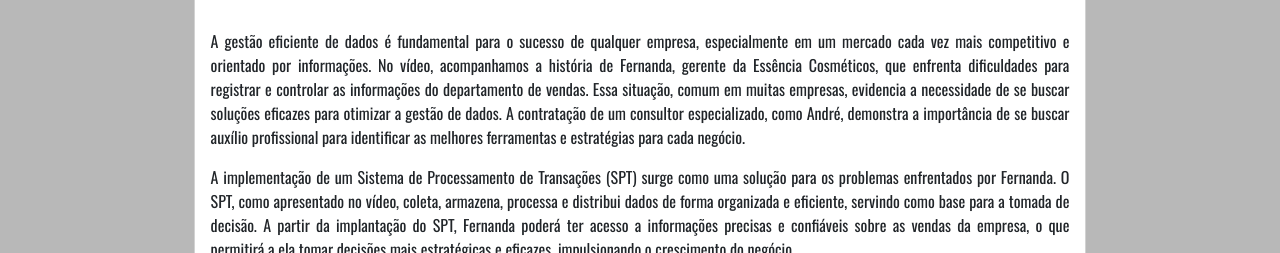
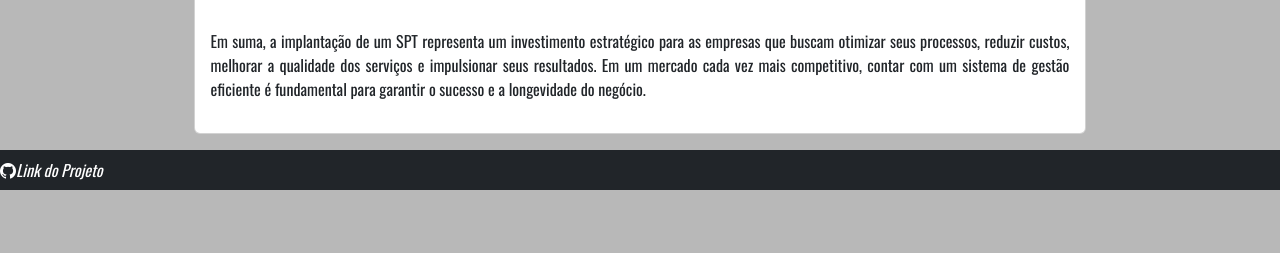
Before and after one commit to SilvestreLago/Curriculo_gabriela, a plain HTML site: page SPT/case.html in a window 1280 px wide. Shown: the part 2547-2800 px from the top of the page. After the commit the page ends 2737 px from the top, so only its background shows below. Drawn offline with nearby package versions, Linux system fonts and the light colour scheme.

Commit message:
Correção
- Correção de responsividade do menu hamburguer
- Alteração do texto que estava errado.

```diff
--- a/SPT/case.html
+++ b/SPT/case.html
@@ -83,8 +83,6 @@
                 <figcaption class="figure-caption"><a href="https://www.youtube.com/watch?v=Q_1KXoNqBRQ" target="_blank" rel="noopener noreferrer">Link do vídeo</a></figcaption>
             </figure>
             <div class="card-body" style="text-align: justify;">
-                <p>A gestão eficiente de dados é fundamental para o sucesso de qualquer empresa, especialmente em um mercado cada vez mais competitivo e orientado por informações. No vídeo, acompanhamos a história de Fernanda, gerente da Essência Cosméticos, que enfrenta dificuldades para registrar e controlar as informações do departamento de vendas. Essa situação, comum em muitas empresas, evidencia a necessidade de se buscar soluções eficazes para otimizar a gestão de dados. A contratação de um consultor especializado, como André, demonstra a importância de se buscar auxílio profissional para identificar as melhores ferramentas e estratégias para cada negócio.</p>
-                <p>A implementação de um Sistema de Processamento de Transações (SPT) surge como uma solução para os problemas enfrentados por Fernanda. O SPT, como apresentado no vídeo, coleta, armazena, processa e distribui dados de forma organizada e eficiente, servindo como base para a tomada de decisão. A partir da implantação do SPT, Fernanda poderá ter acesso a informações precisas e confiáveis sobre as vendas da empresa, o que permitirá a ela tomar decisões mais estratégicas e eficazes, impulsionando o crescimento do negócio.</p>
                 <p>Em suma, a implantação de um SPT representa um investimento estratégico para as empresas que buscam otimizar seus processos, reduzir custos, melhorar a qualidade dos serviços e impulsionar seus resultados. Em um mercado cada vez mais competitivo, contar com um sistema de gestão eficiente é fundamental para garantir o sucesso e a longevidade do negócio.</p>
             </div>
         </div>
--- a/SPT/style.css
+++ b/SPT/style.css
@@ -1,4 +1,7 @@
 @import url('https://fonts.googleapis.com/css2?family=Oswald:wght@200..700&display=swap');
+.navbar{
+    flex-wrap: unset;
+}
 *{
     font-family: "Oswald", sans-serif;
 }
```
